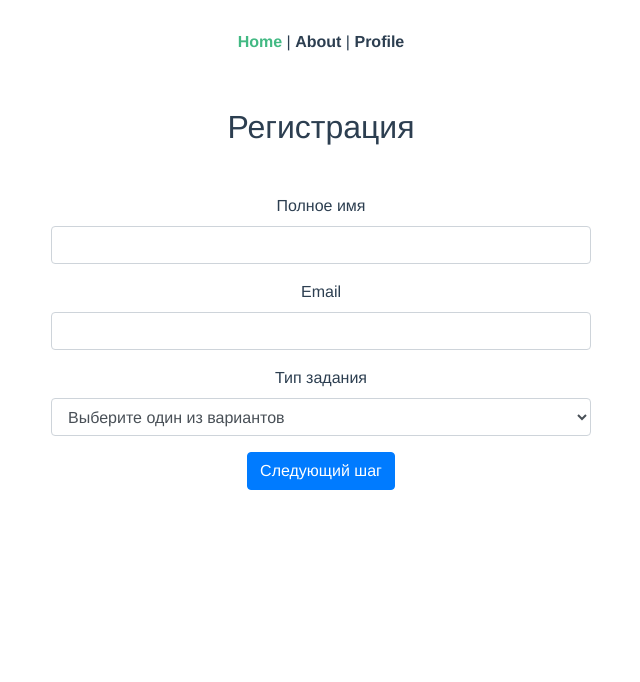
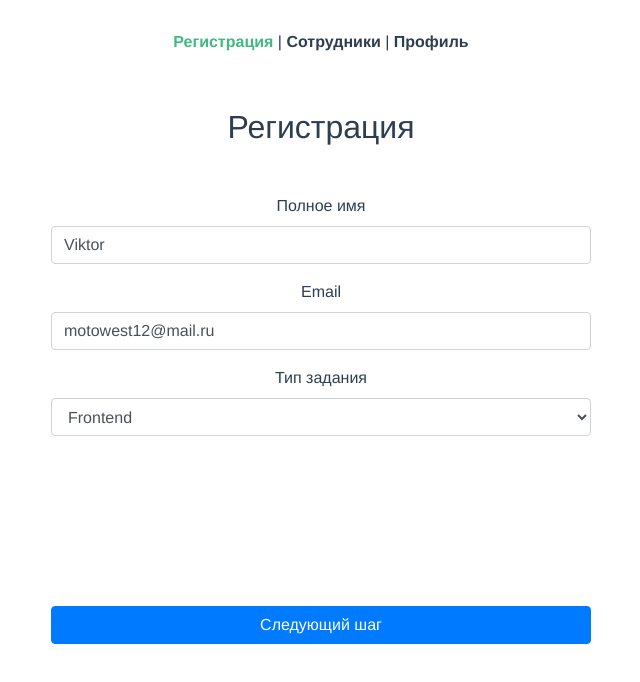
Before and after one commit to AndreyKokorev/Atwinta-task, a Vue app: page /#/ in a window 1280 px wide. Shown: the top 682 px of the page, without its empty margins (319-959 px from the left). Built offline with nearby package versions, Linux system fonts and the light colour scheme.

Commit message:
feat: add register form validation

```diff
--- a/package.json
+++ b/package.json
@@ -10,7 +10,8 @@
   "dependencies": {
     "core-js": "^3.6.5",
     "vue": "^2.6.11",
-    "vue-router": "^3.2.0"
+    "vue-router": "^3.2.0",
+    "vuelidate": "^0.7.5"
   },
   "devDependencies": {
     "@vue/cli-plugin-babel": "~4.4.0",
--- a/src/App.vue
+++ b/src/App.vue
@@ -1,9 +1,9 @@
 <template>
   <div id="app">
     <div id="nav">
-      <router-link to="/">Home</router-link> |
-      <router-link to="/about">About</router-link> |
-      <router-link to="/profile">Profile</router-link>
+      <router-link to="/">Регистрация</router-link> |
+      <router-link to="/about">Сотрудники</router-link> |
+      <router-link to="/profile">Профиль</router-link>
     </div>
     <router-view/>
   </div>
--- a/src/main.js
+++ b/src/main.js
@@ -1,8 +1,10 @@
 import Vue from 'vue'
 import App from './App.vue'
 import router from './router'
+import Vuelidate from 'vuelidate'
 
 Vue.config.productionTip = false
+Vue.use(Vuelidate)
 
 new Vue({
   router,
--- a/src/views/Registration.vue
+++ b/src/views/Registration.vue
@@ -10,68 +10,110 @@
 						.form-group
 							label(for="name-input") Полное имя
 							input#name-input.form-control(
-								v-model="formReg.name"
+								:class="status('name')",
+								@input="$v.formReg.name.$touch()",
+								v-model="formReg.name",
 								type="text",
-								required="true",
 								aria-describedby="emailHelp"
 							)
+							.invalid-feedback(v-if="!$v.formReg.name.required") Поле обязательно для заполнения
+							.invalid-feedback(v-if="!$v.formReg.name.alpha") Используйте только символы алфавита
 
 						.form-group
 							label(for="email-input") Email
 							input#email-input.form-control(
-								v-model="formReg.email"
+								:class="status('email')",
+								@input="$v.formReg.email.$touch()",
+								v-model="formReg.email",
 								type="email",
-								required,
 								aria-describedby="emailHelp"
 							)
+							.invalid-feedback(v-if="!$v.formReg.email.required") Поле обязательно для заполнения
+							.invalid-feedback(v-if="!$v.formReg.email.email") Поле должно быть email адресом
 
 						.form-group
-							label(for="type-input", required) Тип задания
-							select#type-input.form-control(v-model="formReg.type" required )
-								option(disabled value="") Выберите один из вариантов
+							label(for="type-input") Тип задания
+							select#type-input.form-control(
+								:class="status('type')",
+								@input="$v.formReg.type.$touch()",
+								v-model="formReg.type"
+							)
+								option(disabled) Выберите один из вариантов
 								option(value="front") Frontend
 								option(value="back") Backend
+							.invalid-feedback(v-if="!$v.formReg.email.required") Поле обязательно для заполнения
 
-						button.btn.btn-primary(type="submit", @click="nextStep") Следующий шаг
+						button.btn.btn-primary.next(
+							@click="nextStep",
+							:disabled="disabledBtn",
+							type="button"
+						) Следующий шаг
 
 				transition(name="slide-fade")
 					.step(v-show="step === 2")
 						.form-group
 							label(for="github-input") Гитхаб
-							input#github-input.form-control(v-model="formReg.github" type="text")
+							input#github-input.form-control(
+								v-model="formReg.github",
+								type="text"
+							)
 
 						.form-group
 							label(for="city-input") Населённый пункт
-							input#city-input.form-control(v-model="formReg.city" type="text")
+							input#city-input.form-control(
+								:class="status('city')",
+								@input="$v.formReg.city.$touch()",
+								v-model="formReg.city",
+								type="text"
+							)
+							.invalid-feedback(v-if="!$v.formReg.city.alpha") Используйте только символы алфавита
 
 						.form-group
 							label(for="phone-input") Телефон
-							input#phone-input.form-control(v-model="formReg.phone" type="tel")
+							input#phone-input.form-control(
+								v-model="formReg.phone",
+								type="tel"
+							)
 							small Format: 999-999-999
 
 						.form-group
 							label(for="birthday-input") Дата рождения
-							input#birthday-input.form-control(v-model="formReg.birthday" type="date")
+							input#birthday-input.form-control(
+								v-model="formReg.birthday",
+								type="date"
+							)
 
-						button.btn.btn-light.mr-2(type="submit", @click="prevStep") назад
-						button.btn.btn-primary(type="submit" @click="registerUser") Зарегистрироваться
+						button.btn.btn-light.mr-2(type="button", @click="prevStep") назад
+						button.btn.btn-primary(type="submit") Зарегистрироваться
 </template>
 
 <script>
+import { required,  email, helpers } from 'vuelidate/lib/validators'
+const alpha = helpers.regex('alpha', /^[a-zA-Zа-яА-Я]*$/)
+
 export default {
 	data() {
 		return {
 			step: 1,
 			formReg: {
-				name: '',
-				email: '',
-				type: '',
-				github: '',
-				city: '',
-				phone: '',
-				birthday: ''
+				name: 'Viktor',
+				email: 'motowest12@mail.ru',
+				type: 'front',
+				github: 'https://github.com/',
+				city: 'Kemerovo',
+				phone: '88-555',
+				birthday: '28.11.1990'
 			}
 		};
+	},
+	computed: {
+		disabledBtn() {
+			return (
+				this.$v.formReg.name.$invalid ||
+				this.$v.formReg.email.$invalid ||
+				this.$v.formReg.type.$invalid
+			)
+		},
 	},
 	methods: {
 		nextStep() {
@@ -83,19 +125,73 @@ export default {
 		registerUser() {
 			console.log('Reg complete')
 			console.log(this.formReg.name)
+
+			for (const input in this.formReg) {
+				this.formReg[input] = '';
+			}
+
+			this.$v.$reset()
 		},
+		status(type) {
+			return {
+				'is-invalid warning': this.$v.formReg[type].$error
+			}
+		}
 	},
+	validations: {
+		formReg: {
+			name: {
+				required,
+				alpha
+			},
+			email: {
+				required,
+				email
+			},
+			type: {
+				required
+			},
+			city: {
+				alpha
+			}
+		}
+	}
 };
 </script>
 
 <style lang="scss" scope>
 
+.warning {
+	background: rgba(228, 25, 25, 0.11);
+}
+
+.step {
+	display: grid;
+	grid-template-columns: auto auto;
+	grid-template-rows: min-content min-content min-content auto;
+	height: 450px;
+}
+
+.form-group {
+	grid-column: 1/3;
+	align-self: start;
+}
+
+button {
+	align-self: flex-end;
+}
+
+.next {
+	grid-column: 1/3;
+}
+
 .slide-fade-enter-active {
-	transition: all .3s ease;
+	transition: all 0.3s ease;
 }
 
 .slide-fade-enter {
 	transform: translateX(10px);
 	opacity: 0;
 }
+
 </style>
```
Also changed, not shown: 1 other file (tests, documents, lock files or other folders).
